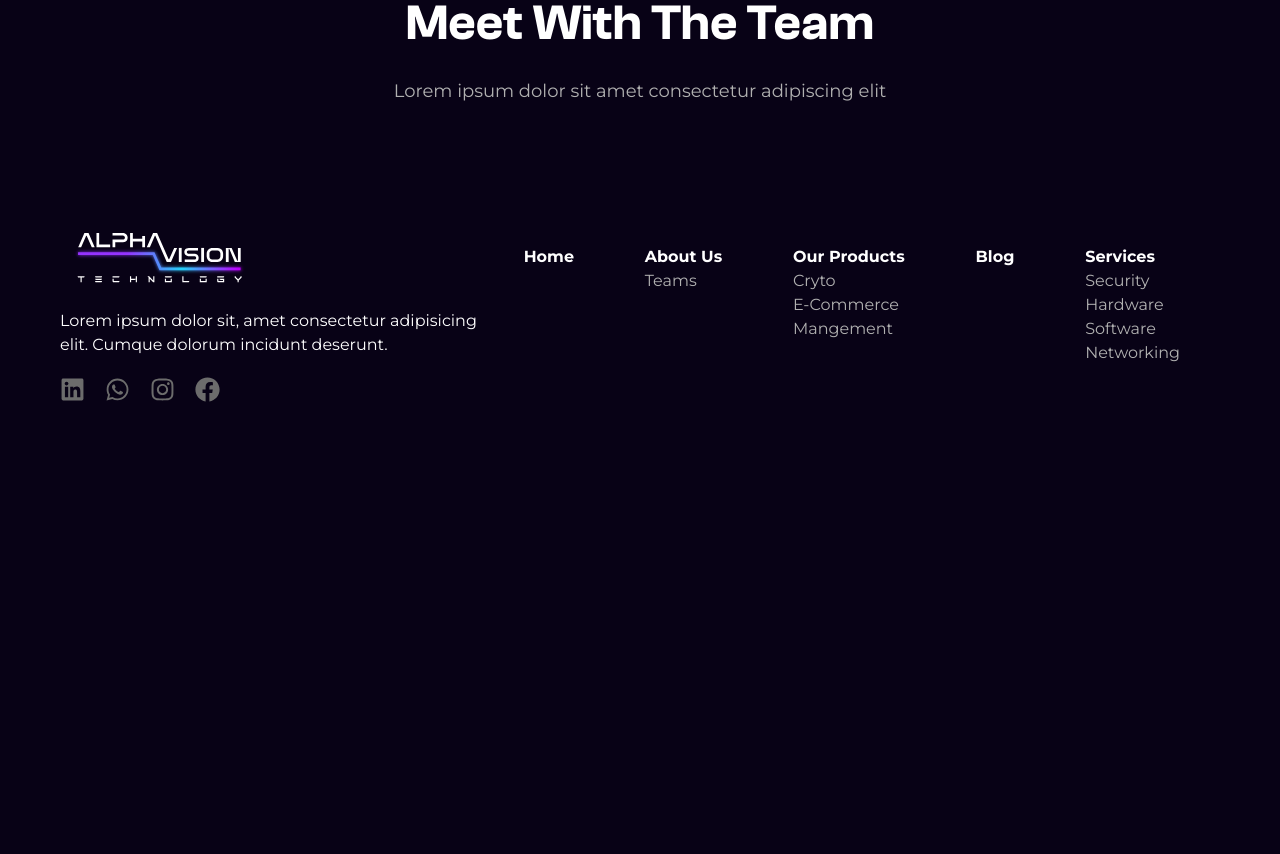
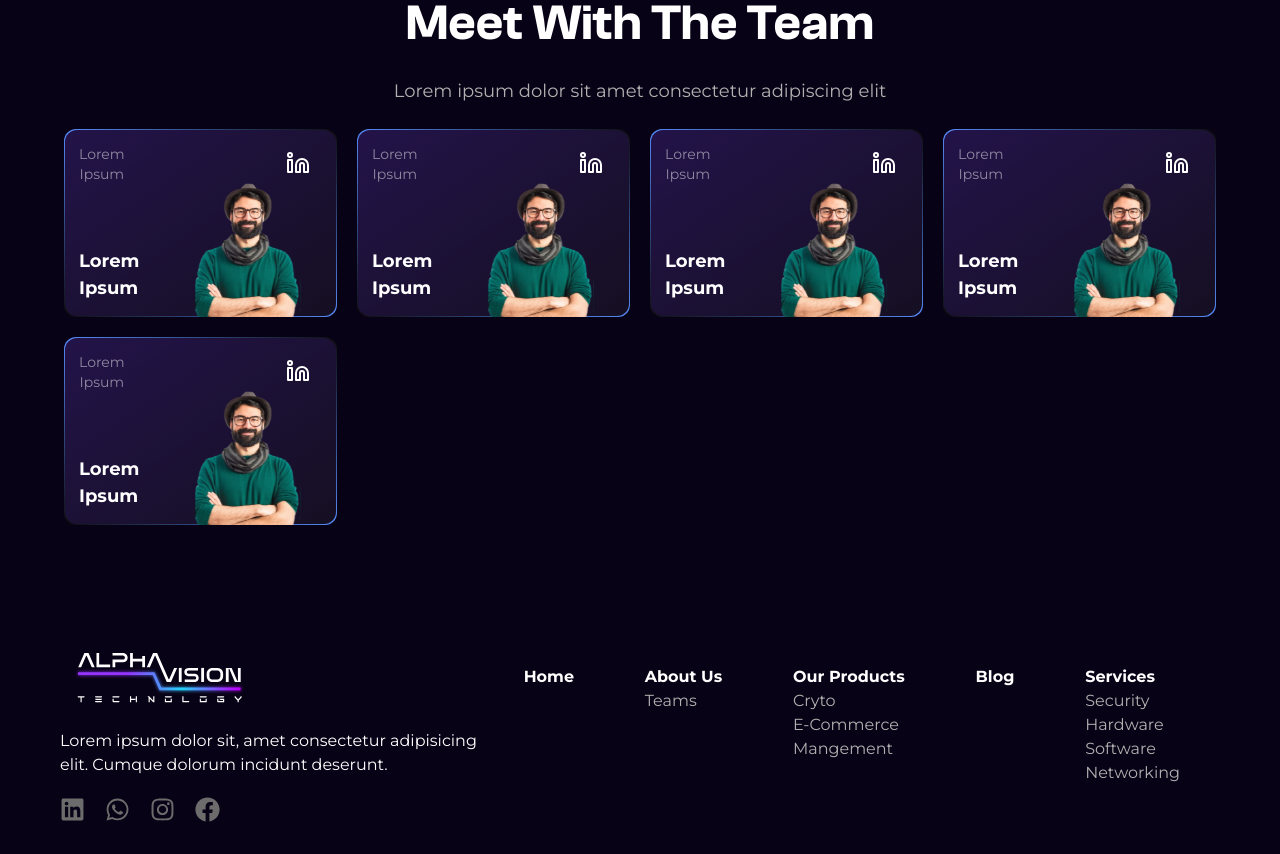
Before and after one commit to ismailjaved-dev/Alpha-Vision-Final, a Next.js app: page /about in a window 1280 px wide. Shown: the part 2100-2954 px from the top of the page. Before the commit the page ends 2534 px from the top, so only its background shows below. Built offline with nearby package versions, Linux system fonts and the light colour scheme.

Commit message:
Team section added

```diff
--- a/components/sections/about.tsx
+++ b/components/sections/about.tsx
@@ -3,6 +3,7 @@ import Image from "next/image";
 import React,{useEffect} from "react";
 import AOS from 'aos';
 import 'aos/dist/aos.css';
+import { LinkedinIcon } from "lucide-react";
 
 const data = [
   {
@@ -41,6 +42,8 @@ export default function About() {
       duration: 1000 // Duration in milliseconds
     });
   }, []);
+
+  const activeCard  = true
 
   return (
     <section className="w-full max-w-fluid mx-auto overflow-x-hidden py-24 px-6 space-y-24">
@@ -85,6 +88,263 @@ export default function About() {
           <p className="text-md md:text-lg text-gray">
             Lorem ipsum dolor sit amet consectetur adipiscing elit
           </p>
+
+
+            <div className="grid grid-cols-1 sm:grid-cols-2 md:grid-cols-3 lg:grid-cols-4 2xl:grid-cols-5 gap-5">
+
+
+
+
+                <div className={`gradientBg !opacity-100 p-[15px] flex flex-col gap-16 relative overflow-hidden cursor-default`}
+                >
+                  <div className="flex justify-between">
+                    <p
+                      className={`text-sm ${
+                        activeCard ? "text-white/50" : " text-grayText"
+                      }`}
+                    >
+                     Lorem
+                      <br />
+                    Ipsum
+                    </p>
+                    <p className="bg-secondary text-sm text-white h-fit px-3 py-[7px] rounded-sm min-w-10 text-center">
+                     <LinkedinIcon />
+                    </p>
+                  </div>
+                  {/* <div className="mt-5">
+                    <h4
+                      className={`text-h4 leading-[1] ${
+                        activeCard && "text-white"
+                      }`}
+                    >
+                    asd
+                    </h4>
+                    <p
+                      className={`text-sm ${
+                        activeCard ? "text-white/50" : " text-grayText"
+                      }`}
+                    >
+                      Points
+                    </p>
+                  </div> */}
+                  <p
+                    className={`text-left text-lg font-bold ${
+                      activeCard && "text-white"
+                    }`}
+                  >
+                   Lorem
+                    <br />
+                    Ipsum
+                  </p>
+                  <Image
+                    src={'/person.svg'}
+                    alt={"res.fullName"}
+                    fill
+                    className="absolute !w-2/3 !h-[75%] !top-[25%] !bottom-0 !right-[-7%] !z-[-10] !left-[34%]"
+                  />
+                </div>
+
+
+                <div className={`gradientBg !opacity-100 p-[15px] flex flex-col gap-16 relative overflow-hidden cursor-default`}
+                >
+                  <div className="flex justify-between">
+                    <p
+                      className={`text-sm ${
+                        activeCard ? "text-white/50" : " text-grayText"
+                      }`}
+                    >
+                     Lorem
+                      <br />
+                    Ipsum
+                    </p>
+                    <p className="bg-secondary text-sm text-white h-fit px-3 py-[7px] rounded-sm min-w-10 text-center">
+                     <LinkedinIcon />
+                    </p>
+                  </div>
+                  {/* <div className="mt-5">
+                    <h4
+                      className={`text-h4 leading-[1] ${
+                        activeCard && "text-white"
+                      }`}
+                    >
+                    asd
+                    </h4>
+                    <p
+                      className={`text-sm ${
+                        activeCard ? "text-white/50" : " text-grayText"
+                      }`}
+                    >
+                      Points
+                    </p>
+                  </div> */}
+                  <p
+                    className={`text-left text-lg font-bold ${
+                      activeCard && "text-white"
+                    }`}
+                  >
+                   Lorem
+                    <br />
+                    Ipsum
+                  </p>
+                  <Image
+                    src={'/person.svg'}
+                    alt={"res.fullName"}
+                    fill
+                    className="absolute !w-2/3 !h-[75%] !top-[25%] !bottom-0 !right-[-7%] !z-[-10] !left-[34%]"
+                  />
+                </div>
+
+                <div className={`gradientBg !opacity-100 p-[15px] flex flex-col gap-16 relative overflow-hidden cursor-default`}
+                >
+                  <div className="flex justify-between">
+                    <p
+                      className={`text-sm ${
+                        activeCard ? "text-white/50" : " text-grayText"
+                      }`}
+                    >
+                     Lorem
+                      <br />
+                    Ipsum
+                    </p>
+                    <p className="bg-secondary text-sm text-white h-fit px-3 py-[7px] rounded-sm min-w-10 text-center">
+                     <LinkedinIcon />
+                    </p>
+                  </div>
+                  {/* <div className="mt-5">
+                    <h4
+                      className={`text-h4 leading-[1] ${
+                        activeCard && "text-white"
+                      }`}
+                    >
+                    asd
+                    </h4>
+                    <p
+                      className={`text-sm ${
+                        activeCard ? "text-white/50" : " text-grayText"
+                      }`}
+                    >
+                      Points
+                    </p>
+                  </div> */}
+                  <p
+                    className={`text-left text-lg font-bold ${
+                      activeCard && "text-white"
+                    }`}
+                  >
+                   Lorem
+                    <br />
+                    Ipsum
+                  </p>
+                  <Image
+                    src={'/person.svg'}
+                    alt={"res.fullName"}
+                    fill
+                    className="absolute !w-2/3 !h-[75%] !top-[25%] !bottom-0 !right-[-7%] !z-[-10] !left-[34%]"
+                  />
+                </div>
+
+
+                <div className={`gradientBg !opacity-100 p-[15px] flex flex-col gap-16 relative overflow-hidden cursor-default`}
+                >
+                  <div className="flex justify-between">
+                    <p
+                      className={`text-sm ${
+                        activeCard ? "text-white/50" : " text-grayText"
+                      }`}
+                    >
+                     Lorem
+                      <br />
+                    Ipsum
+                    </p>
+                    <p className="bg-secondary text-sm text-white h-fit px-3 py-[7px] rounded-sm min-w-10 text-center">
+                     <LinkedinIcon />
+                    </p>
+                  </div>
+                  {/* <div className="mt-5">
+                    <h4
+                      className={`text-h4 leading-[1] ${
+                        activeCard && "text-white"
+                      }`}
+                    >
+                    asd
+                    </h4>
+                    <p
+                      className={`text-sm ${
+                        activeCard ? "text-white/50" : " text-grayText"
+                      }`}
+                    >
+                      Points
+                    </p>
+                  </div> */}
+                  <p
+                    className={`text-left text-lg font-bold ${
+                      activeCard && "text-white"
+                    }`}
+                  >
+                   Lorem
+                    <br />
+                    Ipsum
+                  </p>
+                  <Image
+                    src={'/person.svg'}
+                    alt={"res.fullName"}
+                    fill
+                    className="absolute !w-2/3 !h-[75%] !top-[25%] !bottom-0 !right-[-7%] !z-[-10] !left-[34%]"
+                  />
+                </div>
+
+
+                <div className={`gradientBg !opacity-100 p-[15px] flex flex-col gap-16 relative overflow-hidden cursor-default`}
+                >
+                  <div className="flex justify-between">
+                    <p
+                      className={`text-sm ${
+                        activeCard ? "text-white/50" : " text-grayText"
+                      }`}
+                    >
+                     Lorem
+                      <br />
+                    Ipsum
+                    </p>
+                    <p className="bg-secondary text-sm text-white h-fit px-3 py-[7px] rounded-sm min-w-10 text-center">
+                     <LinkedinIcon />
+                    </p>
+                  </div>
+                  {/* <div className="mt-5">
+                    <h4
+                      className={`text-h4 leading-[1] ${
+                        activeCard && "text-white"
+                      }`}
+                    >
+                    asd
+                    </h4>
+                    <p
+                      className={`text-sm ${
+                        activeCard ? "text-white/50" : " text-grayText"
+                      }`}
+                    >
+                      Points
+                    </p>
+                  </div> */}
+                  <p
+                    className={`text-left text-lg font-bold ${
+                      activeCard && "text-white"
+                    }`}
+                  >
+                   Lorem
+                    <br />
+                    Ipsum
+                  </p>
+                  <Image
+                    src={'/person.svg'}
+                    alt={"res.fullName"}
+                    fill
+                    className="absolute !w-2/3 !h-[75%] !top-[25%] !bottom-0 !right-[-7%] !z-[-10] !left-[34%]"
+                  />
+                </div>
+
+            </div>
+
         </div>
       </div>
     </section>
```
Also changed, not shown: public/person.svg (added).
